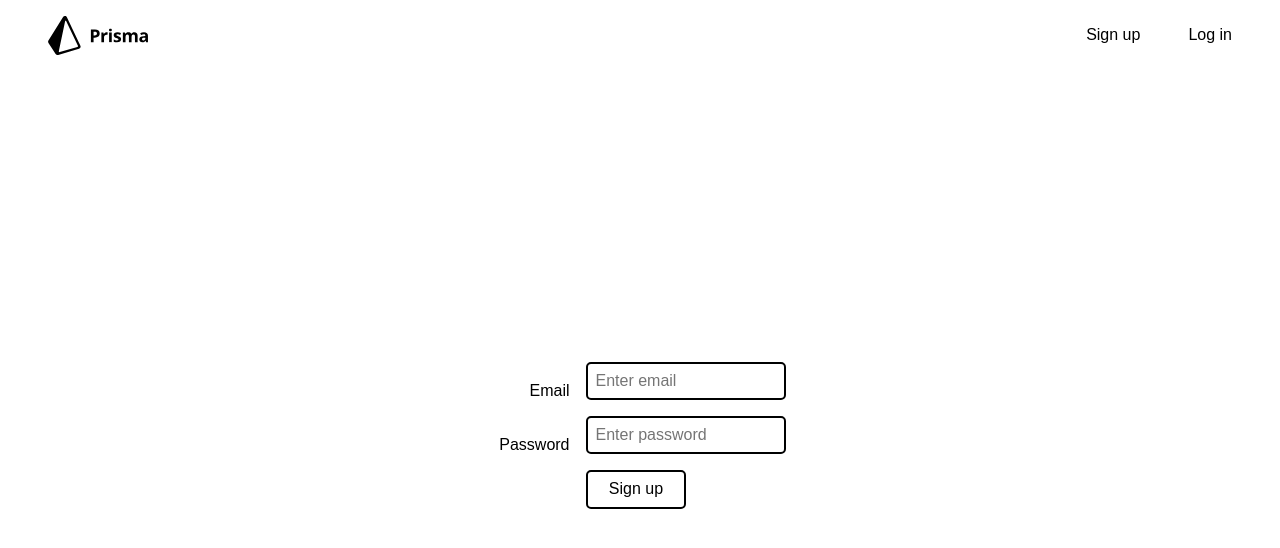
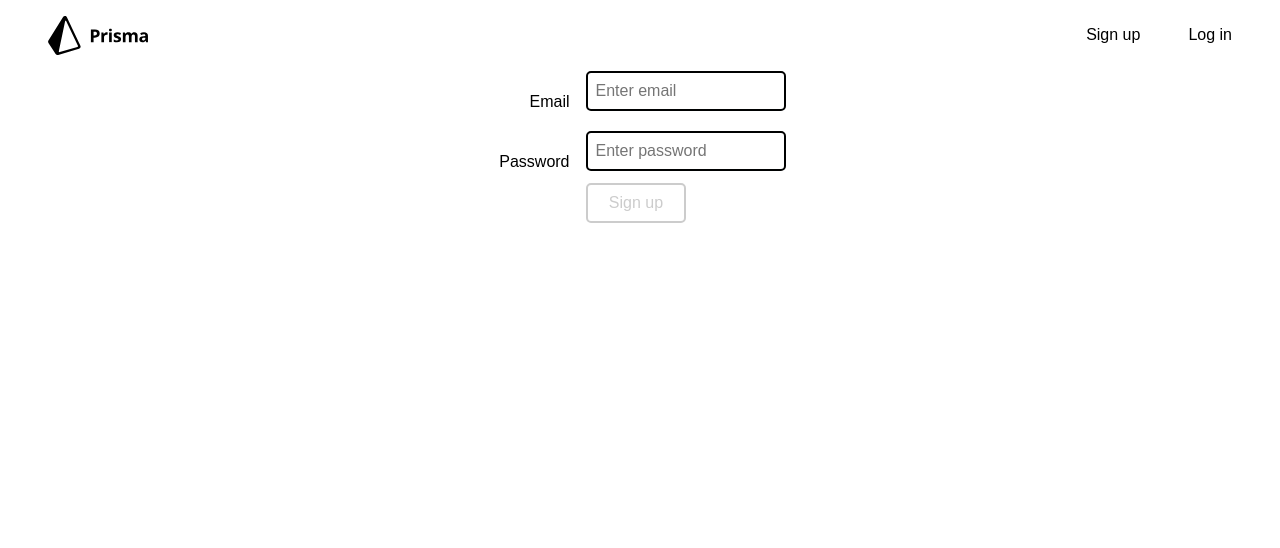
Before and after one commit to mmhuntsberry/project-ui, a React (Create React App) app: page / in a window 1280 px wide. Shown: the top 548 px of the page. Built offline with nearby package versions, Linux system fonts and the light colour scheme; no server answers.

Commit message:
Feat: Add validation error handling and hook up login comp to router

```diff
--- a/src/App.css
+++ b/src/App.css
@@ -1,2 +1,3 @@
 @import "./styles/base/base.css";
 @import "./styles/base/variables.css";
+@import "./styles/utilities/margins.css";
--- a/src/Router.js
+++ b/src/Router.js
@@ -1,10 +1,12 @@
 import React from "react";
 import { Switch, Route } from "react-router-dom";
+import Login from "./views/Login";
 import Signup from "./views/Signup";
 
 const Router = () => (
   <Switch>
     <Route exact path="/" component={Signup} />
+    <Route exact path="/login" component={Login} />
   </Switch>
 );
 
--- /dev/null
+++ b/src/components/Forms/Login/index.js
@@ -0,0 +1,7 @@
+import React from "react";
+
+const Login = () => {
+  return <div>Login Page</div>;
+};
+
+export default Login;
--- a/src/components/Forms/Signup/index.js
+++ b/src/components/Forms/Signup/index.js
@@ -1,30 +1,57 @@
-import React, { useReducer, useState, useEffect } from "react";
+import React, { useReducer, useState, useEffect, useCallback } from "react";
 import Input from "../../../elements/Input";
-import { form, fieldset__vertical, form__button } from "./index.module.css";
+import {
+  form,
+  fieldset__vertical,
+  form__button,
+  formButtonDisabled,
+  button,
+  formErrorMessage,
+} from "./index.module.css";
 
 const formReducer = (state, action) => {
+  let errors = state.errors;
+  const validEmailRegex = RegExp(
+    /^(([^<>()\[\]\.,;:\s@\"]+(\.[^<>()\[\]\.,;:\s@\"]+)*)|(\".+\"))@(([^<>()[\]\.,;:\s@\"]+\.)+[^<>()[\]\.,;:\s@\"]{2,})$/i
+  );
+
   switch (action.type) {
-    case "ON_CHANGE":
+    case "email":
+      errors.email = validEmailRegex.test(action.payload)
+        ? ""
+        : "Please enter a valid email address!";
+      break;
+    case "password":
+      errors.password =
+        action.payload.length < 6
+          ? "The password needs to be at least 6 characters long."
+          : "";
+      break;
+    default:
+      break;
+  }
+
   return {
     ...state,
-        [action.field]: action.payload,
+    errors,
+    [action.type]: action.payload,
   };
-
-    default:
-      return state;
-  }
 };
 
 const Signup = () => {
   const PROXY = "https://salty-stream-25179.herokuapp.com/";
-  const GET_USERS = `https://prisma-fe-dev-assignent.vercel.app/api/users`;
   const [url] = useState(
     "https://prisma-fe-dev-assignent.vercel.app/api/register"
   );
+  const [err, setErr] = useState(null);
 
   const initialState = {
     email: "",
     password: "",
+    errors: {
+      email: "",
+      password: "",
+    },
   };
   const [formState, dispatch] = useReducer(formReducer, initialState);
 
@@ -33,10 +60,24 @@ const Signup = () => {
       method: method,
       body: JSON.stringify(data),
       headers: data ? { "Content-type": "application/json" } : {},
-    }).then((response) => response.json());
+    })
+      .then(async (response) => {
+        const data = await response.json();
+
+        if (!response.ok) {
+          const error = (data && data.message) || response.status;
+          return Promise.reject(error);
+        }
+
+        return data;
+      })
+      .catch((err) => setErr({ errorMessage: err.toString() }));
   };
 
   const handleTextChange = (evt, type, field, payload) => {
+    if (evt.target.value.length === 0) {
+      setErr(null);
+    }
     dispatch({
       type,
       field,
@@ -44,21 +85,58 @@ const Signup = () => {
     });
   };
 
+  const disabledBtn = useCallback(() => {
+    console.log(formState.email.length);
+    return formState.email.length > 0 &&
+      formState.password.length >= 6 &&
+      !formState.errors.email &&
+      !formState.errors.password
+      ? false
+      : true;
+  }, [
+    formState.email.length,
+    formState.password.length,
+    formState.errors.email,
+    formState.errors.password,
+  ]);
+
   useEffect(() => {
     console.log("formState".toUpperCase(), formState);
-    sendHttpRequest("GET", PROXY + GET_USERS).then((data) => console.log(data));
-  });
+
+    console.log("err".toUpperCase(), err);
+  }, [err, formState, disabledBtn]);
 
   const onFormSubmit = (evt) => {
     console.log(formState);
     evt.preventDefault();
 
     sendHttpRequest("POST", PROXY + url, formState).then((data) =>
-      console.log(data)
+      console.log("data".toUpperCase(), data)
     );
   };
 
+  const onEmailBlur = (evt) => {
+    sendHttpRequest("POST", PROXY + url, formState).then((data) =>
+      console.log("data".toUpperCase(), data)
+    );
+  };
+
+  const onPasswordBlur = (evt) => {
+    sendHttpRequest("POST", PROXY + url, formState).then((data) =>
+      console.log("data".toUpperCase(), data)
+    );
+  };
+
+  const renderError = () => {
+    if (err.errorMessage.includes("password")) return;
+    if (err.errorMessage) return err.errorMessage;
+
+    return null;
+  };
+
   return (
+    <>
+      <span>{err && renderError()}</span>
       <form className={form} onSubmit={onFormSubmit}>
         <fieldset className={fieldset__vertical}>
           <Input
@@ -69,7 +147,10 @@ const Signup = () => {
             labelText="Email"
             handleTextChange={handleTextChange}
             inputValue={formState.email}
+            errors={formState.errors.email}
+            handleBlur={onEmailBlur}
           />
+
           <Input
             inputType="password"
             inputId="password"
@@ -78,10 +159,23 @@ const Signup = () => {
             labelText="Password"
             handleTextChange={handleTextChange}
             inputValue={formState.password}
+            handleBlur={onPasswordBlur}
+            errors={formState.errors.password}
           />
-        <button className={form__button}>Sign up</button>
+
+          <button
+            disabled={disabledBtn()}
+            className={
+              disabledBtn()
+                ? `${button} ${formButtonDisabled}`
+                : `${button} ${form__button}`
+            }
+          >
+            Sign up
+          </button>
         </fieldset>
       </form>
+    </>
   );
 };
 
--- a/src/components/Forms/Signup/index.module.css
+++ b/src/components/Forms/Signup/index.module.css
@@ -2,7 +2,6 @@
   /* display: flex; */
   /* align-items: center; */
   /* max-width: 600px; */
-  /* margin: auto; */
 }
 
 .fieldset__vertical {
@@ -11,18 +10,24 @@
   grid-template-columns: 1fr;
 }
 
+.button {
+  width: 100px;
+  height: 40px;
+  border-radius: 5px;
+  justify-self: center;
+  margin-right: var(--spacing-02);
+  margin-top: var(--spacing-02);
+  cursor: pointer;
+}
+
 .form__button {
   position: relative;
-  width: 100px;
   border: 2px solid #000101;
   background-color: transparent;
   padding: var(--spacing-02) var(--spacing-04);
-  border-radius: 5px;
-  justify-self: center;
-  margin-right: var(--spacing-02);
-  cursor: pointer;
   transition: transform 0.25s ease-in-out, color 0.25s ease-in-out;
   overflow: hidden;
+  color: #000101;
 }
 
 .form__button:hover {
@@ -47,6 +52,21 @@
   transform: translateX(0%);
 }
 
+.formButtonDisabled {
+  border: 2px solid #ccc;
+  color: #ccc;
+  cursor: not-allowed;
+}
+
+.formErrorMessage {
+  text-align: center;
+  border: 2px solid #000101;
+  border-radius: 5px;
+  font-size: var(--heading-font-03);
+  padding: 32px;
+  margin-bottom: 32px;
+}
+
 /* .button {
   border: 1px solid #fff;
   color: #fff;
--- /dev/null
+++ b/src/elements/HelperText01/index.js
@@ -0,0 +1,8 @@
+import React from "react";
+import { helperText01 } from "./index.module.css";
+
+const HelperText01 = ({ message }) => {
+  return <p className={helperText01}>{message}</p>;
+};
+
+export default HelperText01;
--- /dev/null
+++ b/src/elements/HelperText01/index.module.css
@@ -0,0 +1,5 @@
+.helperText01 {
+  font-size: var(--body-font-size-01);
+  grid-area: error;
+  color: #f00;
+}
--- a/src/elements/Input/index.js
+++ b/src/elements/Input/index.js
@@ -1,5 +1,8 @@
-import React from "react";
-import { input__container, input } from "./index.module.css";
+import React, { useEffect } from "react";
+import { render } from "react-dom";
+import HelperText01 from "../HelperText01";
+
+import { inputContainer, input, inputLabel } from "./index.module.css";
 
 const Input = ({
   inputType = "text",
@@ -10,10 +13,20 @@ const Input = ({
   labelText = "",
   placeholderText = `Enter ${inputType || "Text"}`,
   handleTextChange,
+  handleBlur,
+  errors,
 }) => {
+  const renderErrorState = () => {
+    if (inputValue.length === 0) return "";
+    return errors && <HelperText01 message={errors} />;
+  };
+
   return (
-    <div className={input__container}>
-      <label htmlFor={labelFor}>{labelText}</label>
+    <div className={inputContainer}>
+      <label className={inputLabel} htmlFor={labelFor}>
+        {labelText}
+      </label>
+
       <input
         className={input}
         type={inputType}
@@ -22,9 +35,16 @@ const Input = ({
         value={inputValue}
         placeholder={placeholderText}
         onChange={(evt) =>
-          handleTextChange(evt, "ON_CHANGE", evt.target.name, evt.target.value)
+          handleTextChange(
+            evt,
+            evt.target.name,
+            evt.target.name,
+            evt.target.value
+          )
         }
+        onBlur={handleBlur}
       />
+      {renderErrorState()}
     </div>
   );
 };
--- a/src/elements/Input/index.module.css
+++ b/src/elements/Input/index.module.css
@@ -1,18 +1,29 @@
-.input__container {
+.inputContainer {
   display: grid;
+  grid-template-areas:
+    "label input"
+    ". error";
   grid-template-columns: 75px 200px;
-  text-align: end;
-  grid-gap: 16px;
+  grid-row: 1fr 20px;
+  grid-column-gap: 16px;
+  grid-row-gap: 4px;
   align-items: end;
   justify-content: center;
 }
 
-.input__container:not(:last-child) {
-  margin-bottom: 16px;
+.inputLabel {
+  grid-area: label;
+  text-align: end;
+}
+
+.inputContainer:not(:first-child) {
+  margin-top: 16px;
 }
 
 .input {
-  padding: var(--spacing-02) var(--spacing-02);
+  grid-area: input;
+  height: 40px;
+  padding: 0 var(--spacing-02);
   border: 2px solid #000101;
   border-radius: 5px;
 }
--- /dev/null
+++ b/src/styles/utilities/margins.css
@@ -0,0 +1,3 @@
+.u-margin-t-02 {
+  margin-top: var(--spacing-02);
+}
--- /dev/null
+++ b/src/views/Login/index.js
@@ -0,0 +1,12 @@
+import React from "react";
+import Form from "../../components/Forms/Login";
+
+const Login = () => {
+  return (
+    <div>
+      <Form />
+    </div>
+  );
+};
+
+export default Login;
--- a/src/views/Signup/index.module.css
+++ b/src/views/Signup/index.module.css
@@ -1,7 +1,7 @@
 .form__container {
   display: flex;
   flex-direction: column;
-  justify-content: center;
+  /* justify-content: center; */
   align-items: center;
   height: 100%;
 }
```
Lines whose indentation alone changed are shown as unchanged.
